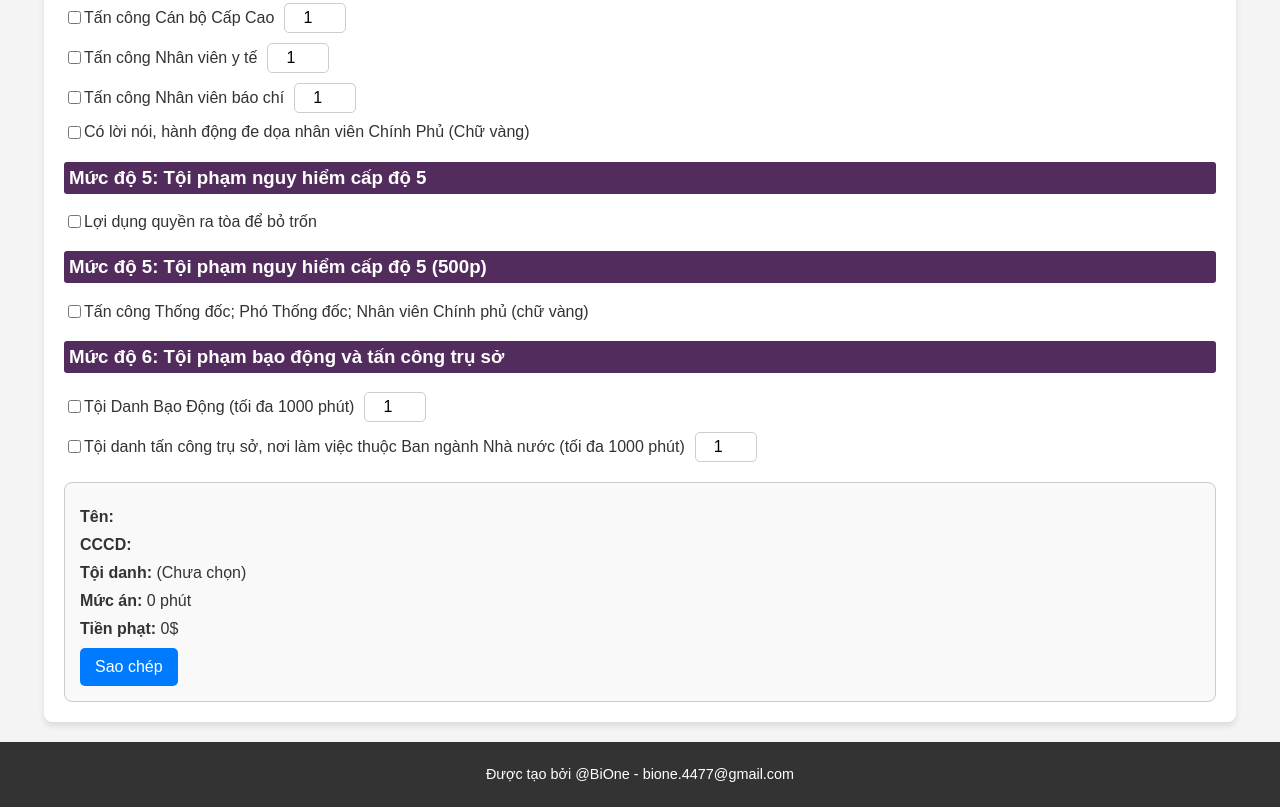
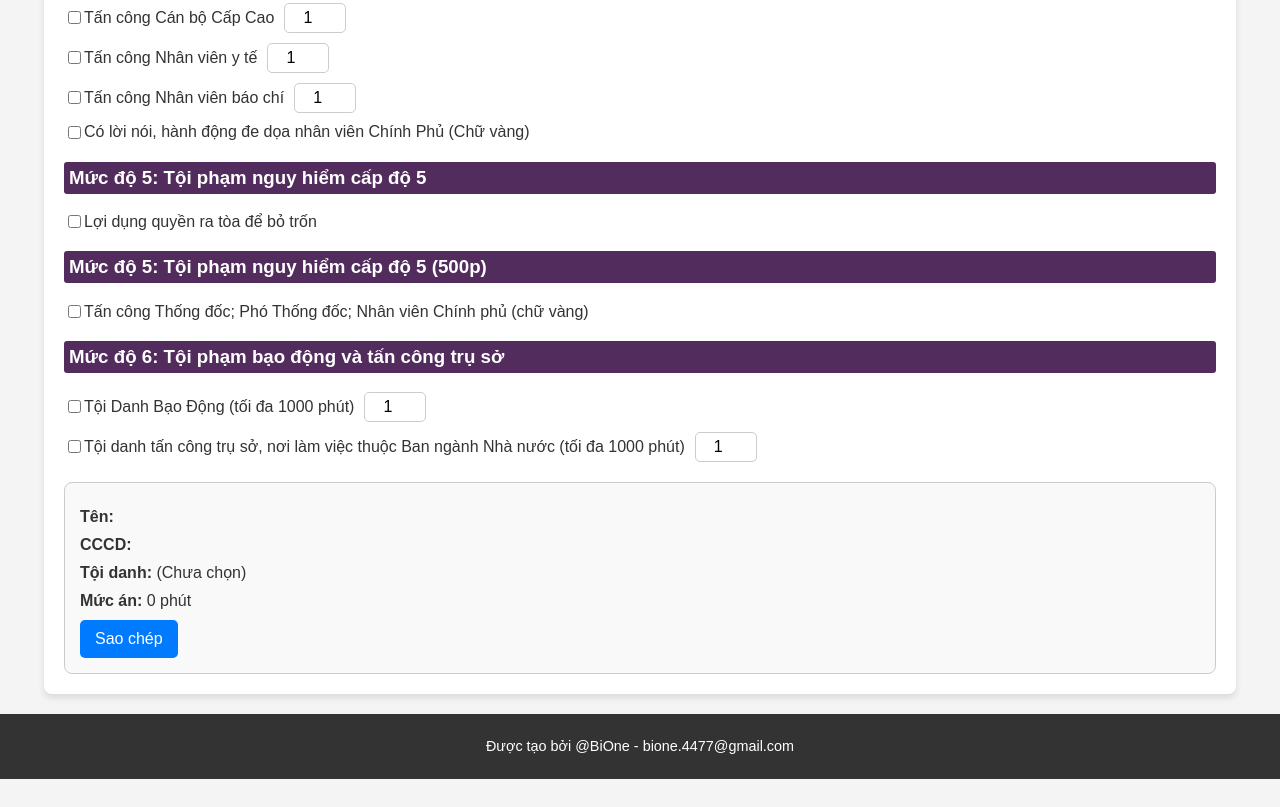
Before and after one commit to BiOneIsDaBest/wanted_generator, a plain HTML site: page index.html in a window 1280 px wide. Shown: the part 1329-2136 px from the top of the page. After the commit the page ends 2108 px from the top, so only its background shows below. Drawn offline with Linux system fonts and the light colour scheme.

Commit message:
Update index.html
xoa tien phat

```diff
--- a/index.html
+++ b/index.html
@@ -30,7 +30,6 @@
             <p><strong>CCCD:</strong></p>
             <p><strong>Tội danh:</strong> <span id="embed-crimes">(Chưa chọn)</span></p>
             <p><strong>Mức án:</strong> <span id="embed-total">0 phút</span></p>
-            <p><strong>Tiền phạt:</strong> <span id="embed-fine">0$</span></p>
             <button id="copy-btn">Sao chép</button>
         </div>
     </div>
```
